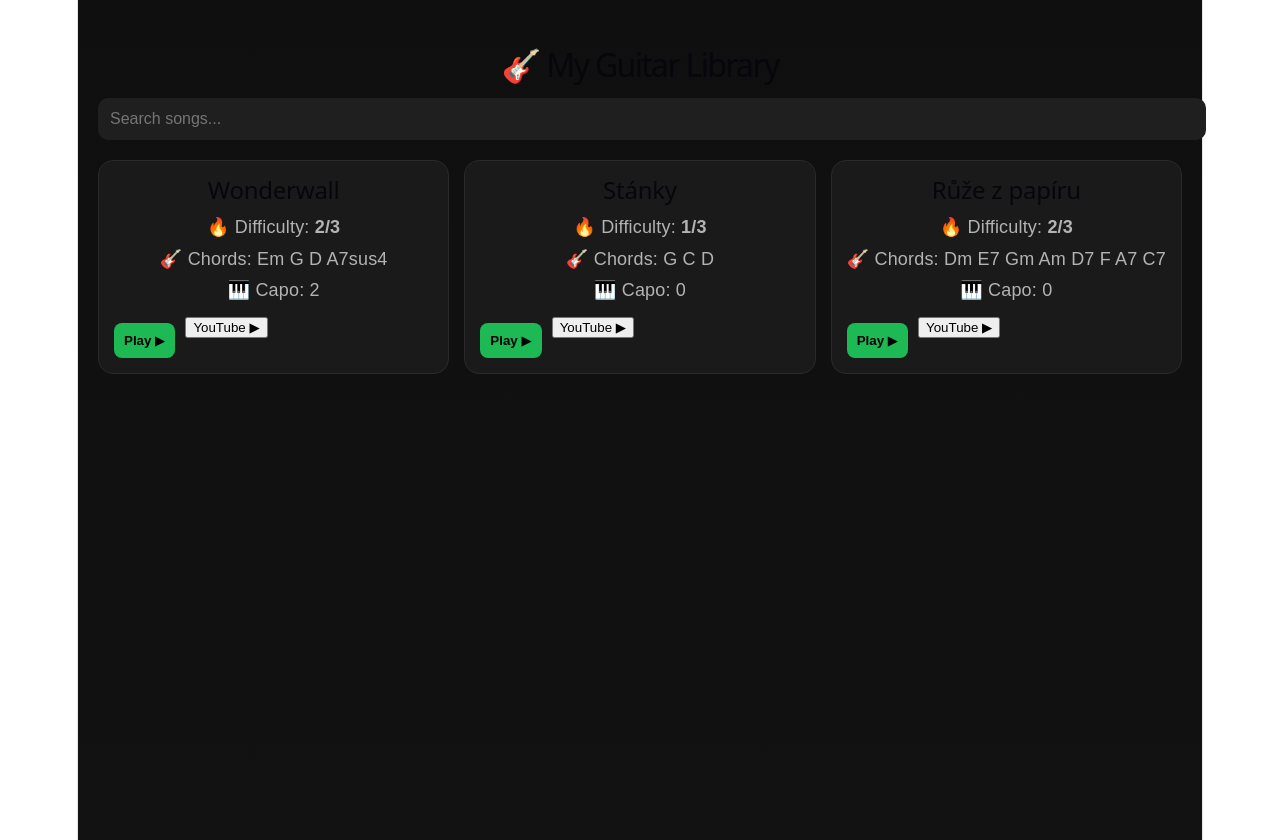
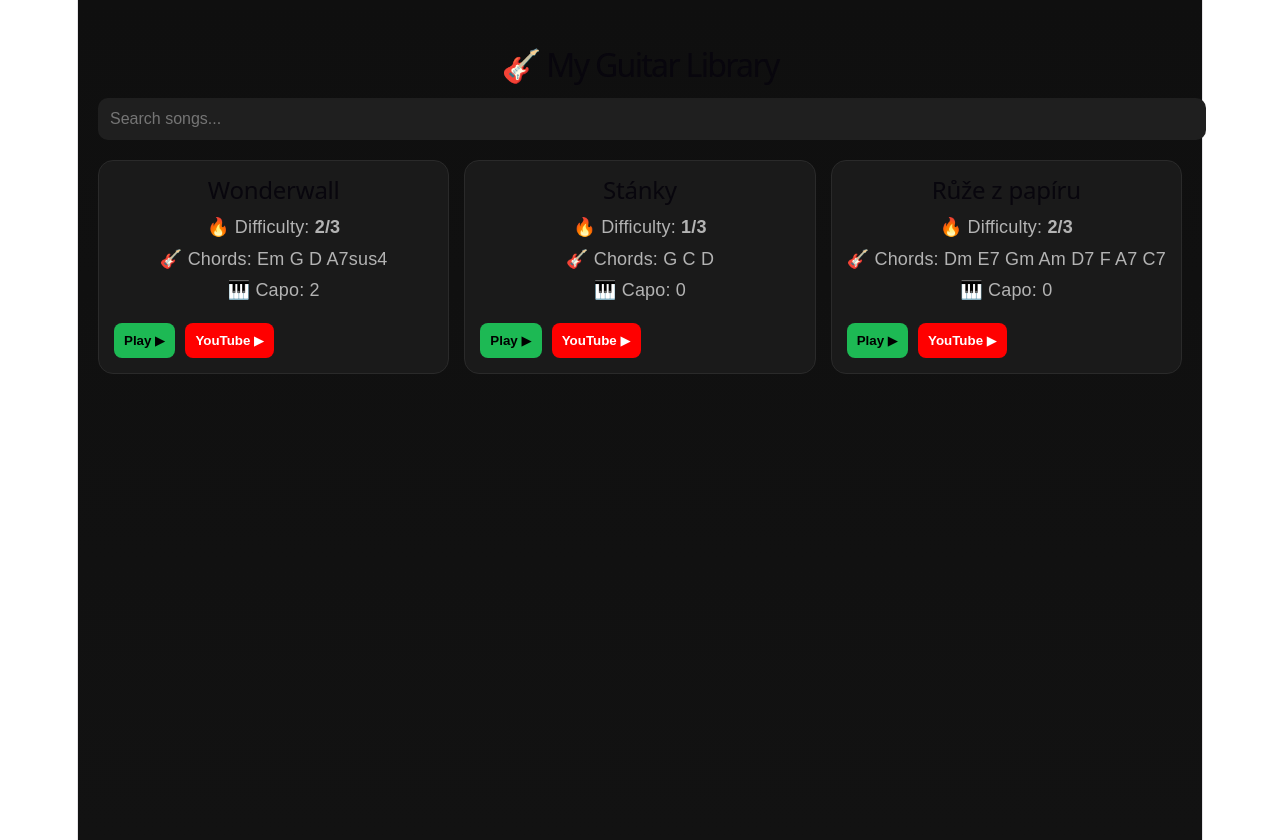
Before and after one commit to SuperWolf121/guitar-chords-app, a React (Vite) app in the folder guitar-chords-app/: page / in a window 1280 px wide. Built offline with nearby package versions, Linux system fonts and the light colour scheme.

Commit message:
tlacitko youtube styl

```diff
--- a/guitar-chords-app/src/App.jsx
+++ b/guitar-chords-app/src/App.jsx
@@ -141,6 +141,18 @@ const styles = {
     fontWeight: "bold",
     cursor: "pointer",
   },
+
+  youtubeButton: {
+  marginTop: 10,
+  padding: 10,
+  borderRadius: 8,
+  border: "none",
+  background: "#ff0000",
+  color: "white",
+  fontWeight: "bold",
+  cursor: "pointer",
+},
+
 }
 
 export default App
```
